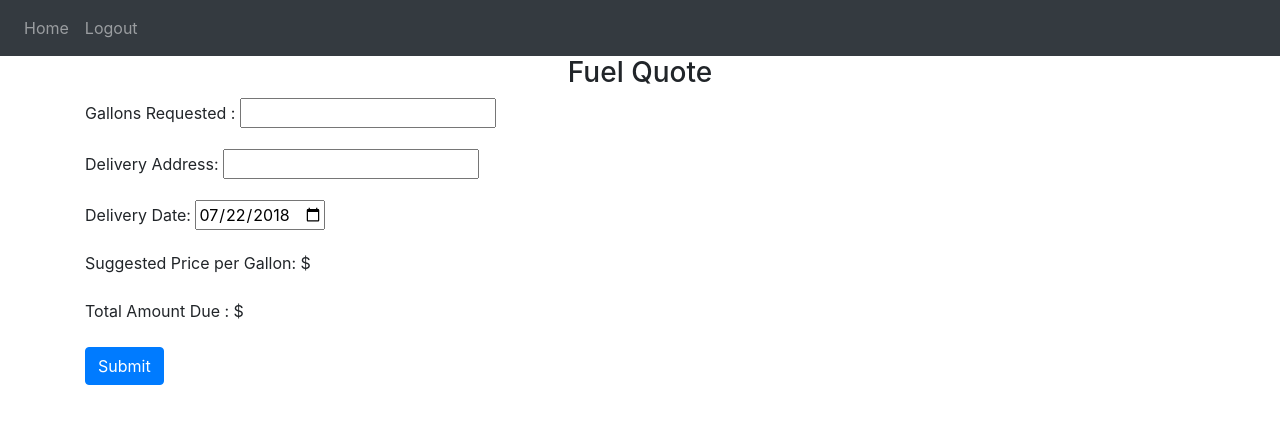
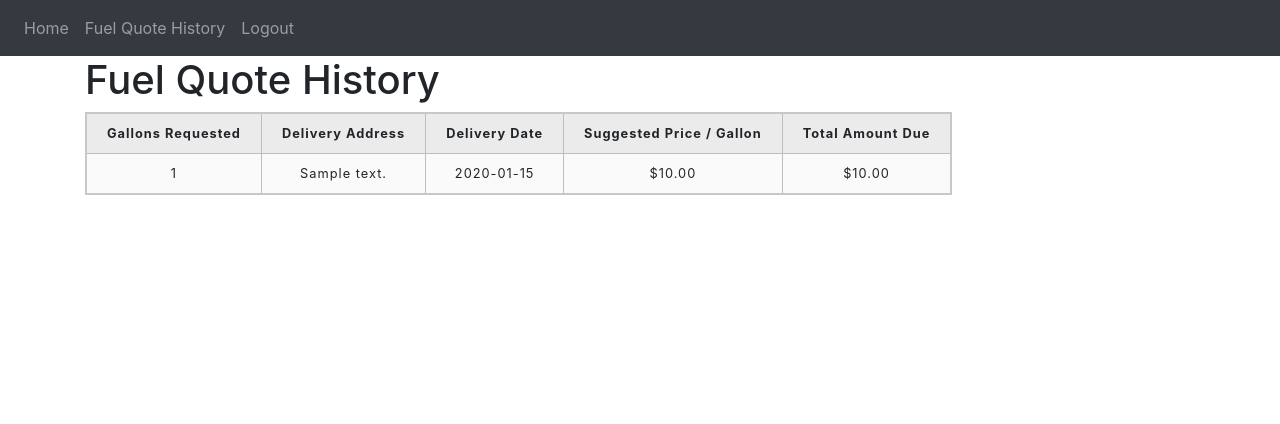
Before and after one commit to ryan-chew/Fuel-Quote-Project-Group-51-, a Flask app: page /history in a window 1280 px wide. Shown: the top 424 px of the page. Run offline with Flask 3, Linux system fonts and the light colour scheme; a user stored in the database is signed in; tables that the repository leaves empty hold one stand-in row (values such as "Sample post"); some libraries are stand-ins or nearby versions.

Commit message:
Updated nav bar, fuel quote history, fuel quote
Added fuel quote history to nav bar, implemented the fuel quote history page, and added values to the fuel quote page

```diff
--- a/website/templates/base.html
+++ b/website/templates/base.html
@@ -31,6 +31,7 @@
         <div class="navbar-nav">
           {% if user.is_authenticated %}
           <a class="nav-item nav-link" id="home" href="/">Home</a>
+          <a class="nav-item nav-link" id="history" href="/history">Fuel Quote History</a>
           <a class="nav-item nav-link" id="logout" href="/logout">Logout</a>
           {% else %}
           <a class="nav-item nav-link" id="login" href="/login">Login</a>
--- a/website/templates/history.html
+++ b/website/templates/history.html
@@ -1,33 +1,78 @@
 {% extends "base.html" %} {% block title %}Login{% endblock %} {% block content
     %}
-    <form method="POST">
-      <h3 align="center">Fuel Quote</h3>
-      <div class="form-group">
-        <label for="gallonsRequested">Gallons Requested :</label>
-        <input type="number" name="gallons" id="gallons" maxlength="50" required>
-      </p>
+    <!DOCTYPE html>
+    <html lang="en">
+      <meta charset="UTF-8" />
+      <style>
+        background-color:lightblue input {
+          padding: 5px;
+          border-radius: 4px;
+        }
 
-      <p>
-        <label for="deliveryAddress">Delivery Address:</label>
-        <input type="text" name="deliveryAddress" id="deliveryAddress" maxlength="100">
-      </p>
-      <p>
-        <label for="start">Delivery Date:</label>
+        label {
+          font-weight: bold;
+        }
+        table {
+          border-collapse: collapse;
+          border: 2px solid rgb(200, 200, 200);
+          letter-spacing: 1px;
+          font-size: 0.8rem;
+        }
 
-<input type="date" id="start" name="trip-start"
-       value="2018-07-22"
-       min="2023-01-01" max="2023-12-31">
+        td,
+        th {
+          border: 1px solid rgb(190, 190, 190);
+          padding: 10px 20px;
+        }
 
-      </p>
-      <p>
-        <label for="priceToGallon">Suggested Price per Gallon: $</label>
+        th {
+          background-color: rgb(235, 235, 235);
+        }
 
-      </p>
+        td {
+          text-align: center;
+        }
 
-            <p>
-        <label for="totalAmountDue">Total Amount Due : $</label>
+        tr:nth-child(even) td {
+          background-color: rgb(250, 250, 250);
+        }
 
-      </p>
-      <button type="submit" class="btn btn-primary">Submit</button>
-    </form>
+        tr:nth-child(odd) td {
+          background-color: rgb(245, 245, 245);
+        }
+
+        caption {
+          padding: 10px;
+        }
+      </style>
+      <head>
+        <meta charset="utf-8" />
+        <meta name="viewport" content="width=device-width" />
+        <title>Fuel Quote History</title>
+        <link href="minimal-table.css" rel="stylesheet" type="text/css" />
+      </head>
+      <body>
+        <h1>Fuel Quote History</h1>
+        <table id="HistoryTable">
+          <tr>
+            <th>Gallons Requested</th>
+            <th>Delivery Address</th>
+            <th>Delivery Date</th>
+            <th>Suggested Price / Gallon</th>
+            <th>Total Amount Due</th>
+          </tr>
+          {% for quote in quotes %}
+          <tr>
+            <td>{{quote.gallons}}</td>
+            <td>{{quote.address}}</td>
+            <td>{{quote.date}}</td>
+            <td>${{"{:.2f}".format(quote.cost / quote.gallons)}}</td>
+            <td>${{"{:.2f}".format(quote.cost)}}</td>
+          </tr>
+          {% endfor %}
+        </table>
+        </script>
+      </body>
+    </html>
+
     {% endblock %}
```
Also changed, not shown: website/templates/quote.html (+5 -5 lines).
